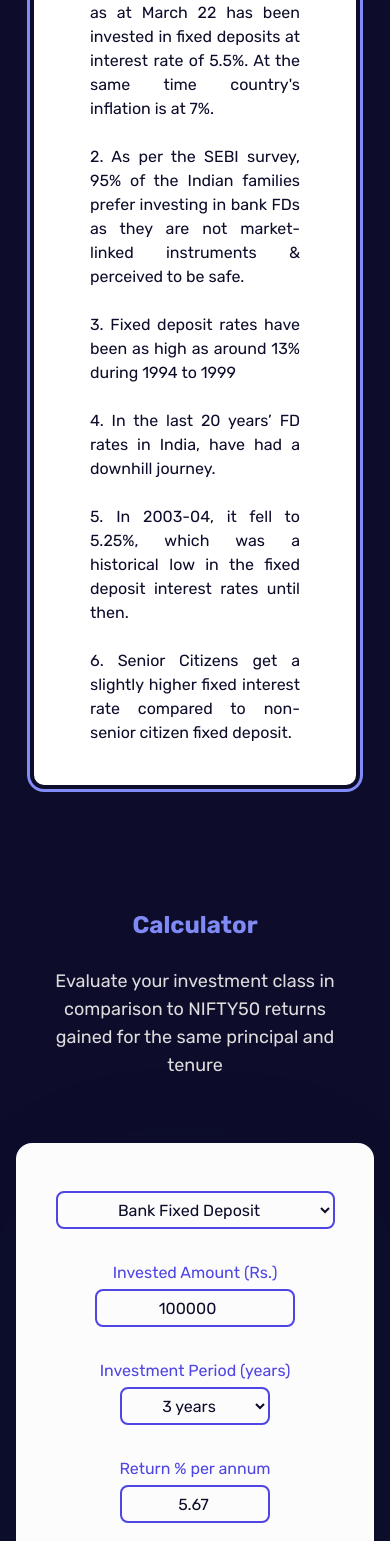
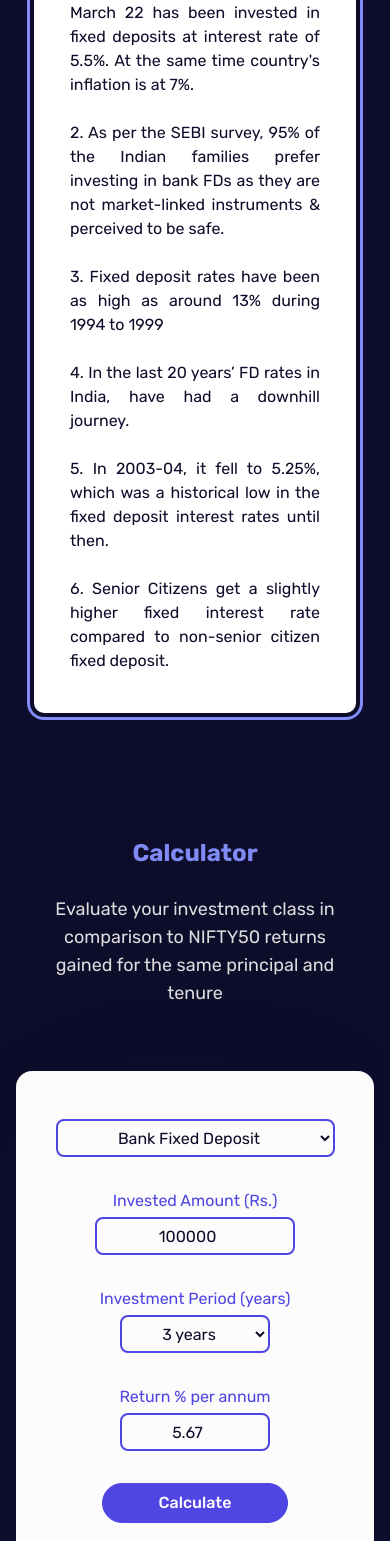
Before and after one commit to Navyashr4/xyz-v4, a React (Create React App) app: page / in a window 390 px wide. Shown: the part 1420-2961 px from the top of the page. Built offline with nearby package versions, Linux system fonts and the light colour scheme; the HTML template or start-up script is replaced by a standard one.

Commit message:
fixed padding

```diff
--- a/src/Functions/getInvInfo.js
+++ b/src/Functions/getInvInfo.js
@@ -78,7 +78,7 @@ const getInvInfo = (invType) => {
                 {
                     title: "Trivia",
                     text : [
-                        `1.Gold was a medium of exchange and backed by the entire monetary system in various countries (Called the Gold Standard).`,
+                        `1. Gold was a medium of exchange and backed by the entire monetary system in various countries (Called the Gold Standard).`,
                         `2. Currencies used to be backed by Gold in most countries around the world.`,
                         `3. Gold no longer plays a key role in the global monetary system.`,
                         `4. But, it is used as a symbol of wealth and investment since it is a key precious metal.`,
--- a/src/components/AnalysisParameters.js
+++ b/src/components/AnalysisParameters.js
@@ -57,7 +57,7 @@ const AnalysisParameters = ({ invType }) => {
                         item.content.map((content, idx) => {
                           return (
                             <li
-                              className="mb-4 lg:px-12 px-8 text-justify list-disc"
+                              className="mb-4 px-2 lg:px-12 md:px-6 text-left md:text-justify list-disc"
                               key={idx}
                             >
                               {content}
--- a/src/components/NiftyCalculator.js
+++ b/src/components/NiftyCalculator.js
@@ -228,7 +228,7 @@ const CalcForm = ({ handleInvTypeApp, handleAnalyseApp, invTypeApp, resultsSecti
             <label className="text- mb-1 text-indigo-600">Return % per annum</label>
             <input
               readOnly
-              className="input text-center text-[16px] pl-3
+              className="input text-center text-[16px]
               border-2 rounded-lg border-indigo-600 bg-white max-w-[150px]"
               type="number"
               value={interest}
--- a/src/components/Trivia.js
+++ b/src/components/Trivia.js
@@ -18,14 +18,14 @@ const Trivia = ({ invType }) => {
           <div>
             {invInfo.map((item, idx) => {
                 return(
-                    item.title === "Trivia" ?(<div key={idx} className={`mb-0 pt-10 max-w-[622px] mx-auto p-6 border-2 border-darkblue bg-white rounded-xl ring ring-indigo-400 ring-offset-2 ring-offset-darkblue`}>
+                    item.title === "Trivia" ?(<div key={idx} className={`mb-0 pt-10 max-w-[622px] mx-auto p-2 p-6 border-2 border-darkblue bg-white rounded-xl ring ring-indigo-400 ring-offset-2 ring-offset-darkblue`}>
                     <h2 className={`section-title text-xl text-center lg:text-2xl text-indigo-600`}>
                       {invType} Trivia
                     </h2>
                     {
                         item.text.map((text, idx) => {
                             return(
-                                <p key={idx} className={`section-subtitle px-8 text-justify lg:text-lg mb-4 max-w-[622px] mx-auto text-darkblue`}>
+                                <p key={idx} className={`section-subtitle px-3 md:px-8 text-justify lg:text-lg mb-4 max-w-[622px] mx-auto text-darkblue`}>
                                     {text}
                               </p>
                             )
```
